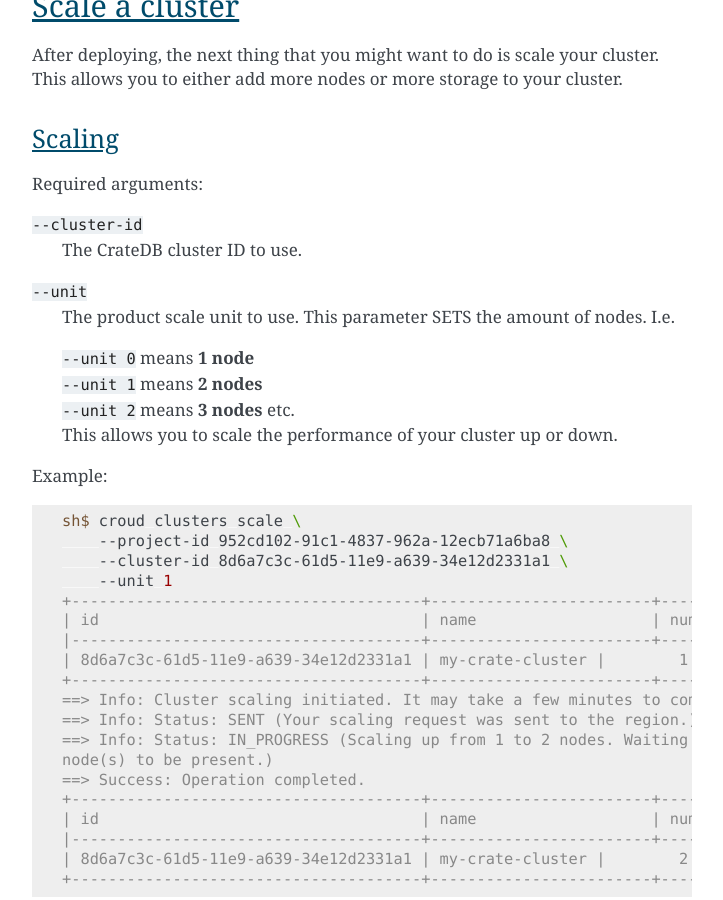
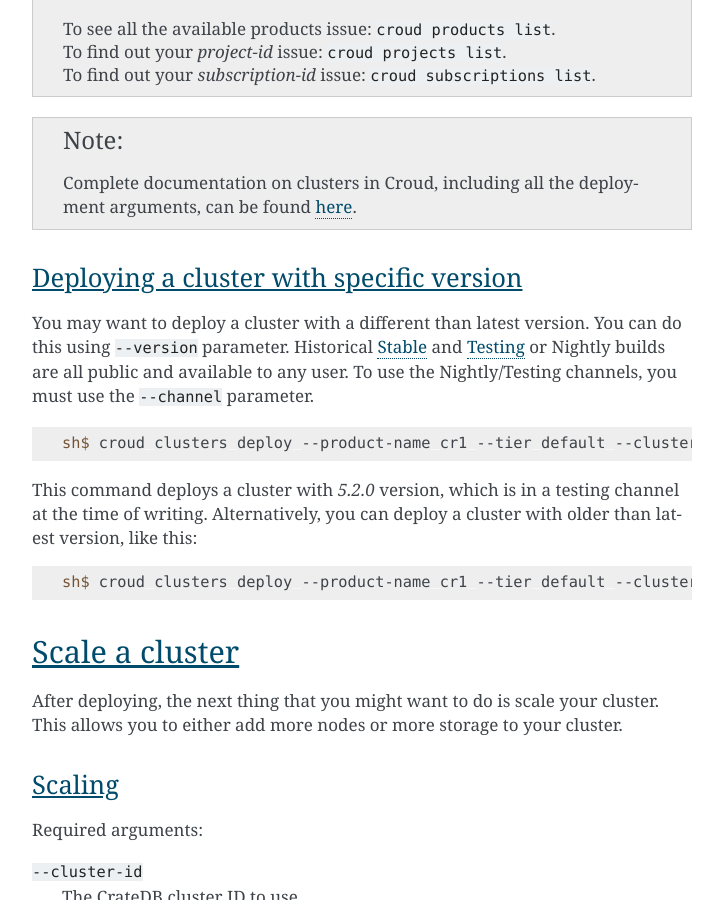
Before and after one commit to crate/cloud-tutorials, a Sphinx documentation site: the page built from docs/cluster-deployment/croud.rst, in a window 1280 px wide and 900 px high, scrolled down 3540 px. Shown: the whole window, without its empty margins (388-1111 px from the left). Built offline with Sphinx 7.4.7, drawn with Linux system fonts in a browser that asks for light colours; some of the changed text lies outside the part shown.

Commit message:
Cluster deployment tutorial for Croud

```diff
--- a/docs/cluster-deployment/croud.rst
+++ b/docs/cluster-deployment/croud.rst
@@ -10,9 +10,9 @@
 assumes you have completed the :ref:`signup process <sign-up>`. The simplest
 way to then deploy a cluster is to subscribe to CrateDB Cloud using your
 credit card. For the purposes of this tutorial, it is assumed that you have
-already created subscription in the UI. Currently, it is not possible to create
-new subscription using Croud. Our payment processing and billing are powered by
-Stripe. It is also possible to subscribe using Azure and AWS.
+already created subscription in the UI. Currently, it is not possible to
+create new subscription using Croud. Our payment processing and billing are
+powered by Stripe. It is also possible to subscribe using Azure and AWS.
 
 This tutorial also assumes that you have Croud installed in your
 system. If not, follow the Croud `Getting started`_ section.
@@ -62,6 +62,19 @@
     You have successfully logged into CrateDB Cloud!
     This window can be closed.
 
+Create organization
+===================
+
+The first step of deployment is creating an organization which will contain
+your cluster. If you've registered recently, or didn't delete the organization
+that was created automatically, you can skip thi step:
+
+.. code-block:: console
+
+    sh$ croud organizations create --name samplecroudorganization
+
+This will create an organization called "samplecroudorganization".
+
 Create a project
 ================
 
@@ -141,6 +153,25 @@
     Complete documentation on clusters in Croud, including all the deployment
     arguments, can be found `here`_.
 
+Deploying a cluster with specific version
+-----------------------------------------
+
+You may want to deploy a cluster with a different than latest version. You can
+do this using ``--version`` parameter. Historical `Stable`_ and `Testing`_ or
+Nightly builds are all public and available to any user. To use the
+Nightly/Testing channels, you must use the ``--channel`` parameter.
+
+.. code-block:: console
+
+   sh$ croud clusters deploy --product-name cr1 --tier default --cluster-name my-crate-cluster --project-id 3ac44505-1d6e-419c-ad23-5d0d572915ba --version 5.2.0 --username admin --password "as6da9ddasfaad7i902jcv780dmcba" --subscription-id 3a35974f-5319-47fb-9a1f-ab85dca75c86 --channel testing
+
+This command deploys a cluster with `5.2.0` version, which is in a testing
+channel at the time of writing. Alternatively, you can deploy a cluster with
+older than latest version, like this:
+
+.. code-block:: console
+
+   sh$ croud clusters deploy --product-name cr1 --tier default --cluster-name my-crate-cluster --project-id f76d96aa-f1a7-46aa-a89b-8cdd2b3cef15 --version 4.8.0 --username admin --password "as6da9ddasfaad7i902jcv780dmcba" --subscription-id 3a35974f-5319-47fb-9a1f-ab85dca75c86
 
 Scale a cluster
 ===============
@@ -199,8 +230,8 @@
     The CrateDB cluster ID to use.
 
 ``--disk-size-gb``
-    New size of attached disks (in GiB). This parameter sets the storage to the
-    size specified in parameter. **It is not possible to reduce storage.**
+    New size of attached disks (in GiB). This parameter sets the storage to
+    the size specified in parameter. **It is not possible to reduce storage.**
 
 Example:
 
@@ -227,8 +258,8 @@
    +--------------------------------------+------------------------+------------------------------------+
 
 .. warning::
-    When increasing storage size of a cluster, it is temporarily stopped, while
-    the operation finishes.
+    When increasing storage size of a cluster, it is temporarily stopped,
+    while the operation finishes.
 
 .. note::
     For all available arguments for the scaling command, see the
@@ -248,4 +279,8 @@
 
 .. _Croud: https://pypi.org/project/croud/
 
+.. _Stable: https://hub.docker.com/_/crate/tags
+
 .. _use UI: https://console.cratedb.cloud
+
+.. _Testing: https://hub.docker.com/r/crate/crate/tags
```
Also changed, not shown: other parts of docs/cluster-deployment/croud.rst (+1 -2 lines).
